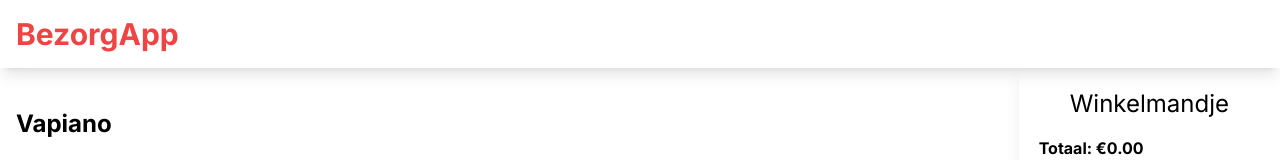
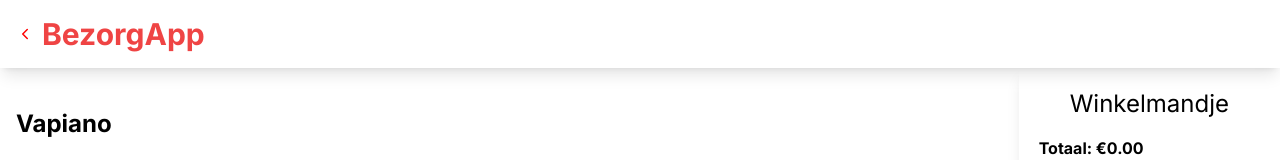
Before and after one commit to sjoerdvermeijden/next-delivery, a Next.js app: page /restaurants/0 in a window 1280 px wide. Shown: the top 160 px of the page. Built offline with nearby package versions, Linux system fonts and the light colour scheme; grey boxes are pictures that could not be loaded.

Commit message:
Adds back button if page is restaurants

```diff
--- a/src/components/Header.tsx
+++ b/src/components/Header.tsx
@@ -1,10 +1,11 @@
 'use client'
-
-import React, { useEffect } from 'react'
 
 import Link from 'next/link'
 
 import { usePathname } from 'next/navigation'
+import { useRouter } from 'next/navigation'
+
+import { IconChevronLeft } from '@tabler/icons-react';
 
 import Filter from './Filter'
 
@@ -12,23 +13,30 @@ type Props = {}
 
 function Header({ }: Props) {
     const pathname = usePathname()
-
-    useEffect(() => {
-
-
-    }, [])
-
+    const router = useRouter()
 
     return (
         <header className='p-4 shadow-lg overflow-visible relative z-10'>
-            <Link href="/">
-                <h1 className='font-bold text-3xl text-red-500'>BezorgApp</h1>
-            </Link>
             {pathname?.includes('/restaurants')
-                ? ('')
-                : (<Filter />)
+                ? (
+                    <div className='flex items-center'>
+                        <button onClick={(e) => router.back()}><IconChevronLeft stroke={2} size={18} color="red" className='mr-2' /></button>
+                        <Link href="/">
+                            <h1 className='font-bold text-3xl text-red-500'>BezorgApp</h1>
+                        </Link>
+                    </div>
+                )
+                : (<Link href="/">
+                    <h1 className='font-bold text-3xl text-red-500'>BezorgApp</h1>
+                </Link>)
             }
-        </header>
+
+            {
+                pathname?.includes('/restaurants')
+                    ? ('')
+                    : (<Filter />)
+            }
+        </header >
     )
 }
 
```
